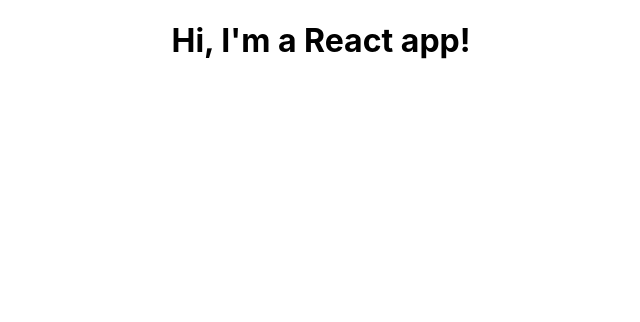
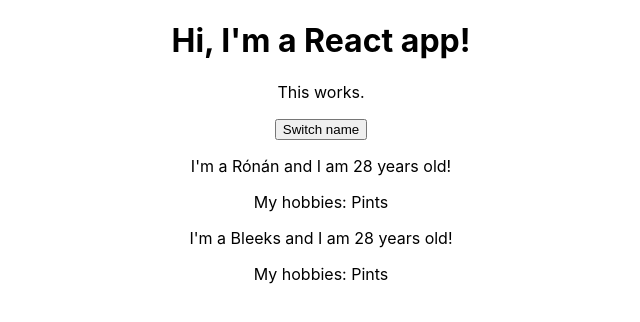
Before and after one commit to RonyOCuinn/learn-react, a React (Create React App) app: page / in a window 1280 px wide. Shown: the top 322 px of the page, without its empty margins (319-959 px from the left). Built offline with nearby package versions, Linux system fonts and the light colour scheme.

Commit message:
Continuing chapter 3

```diff
--- a/src/App.js
+++ b/src/App.js
@@ -1,12 +1,26 @@
-import React from 'react';
+import React, { Component } from 'react';
 import './App.css';
+import Person from './Person/Person';
 
-function App() {
-  return (
-    <div className="App">
-      <h1>Hi, I'm a React app!</h1>
-    </div>
-  );
+class App extends Component {
+  state = {
+    persons: [
+      { name: 'Rónán', age: 28 },
+      { name: 'Bleeks', age: 28 }
+    ]
+  }
+
+  render() {
+    return (
+      <div className="App">
+        <h1>Hi, I'm a React app!</h1>
+        <p>This works.</p>
+        <button>Switch name</button>
+        <Person name={this.state.persons[0].name} age={this.state.persons[0].age}>My hobbies: Pints</Person>
+        <Person name={this.state.persons[1].name} age={this.state.persons[1].age}>My hobbies: Pints</Person>
+      </div>
+    );
+  }
 }
 
 export default App;
--- /dev/null
+++ b/src/Person/Person.js
@@ -0,0 +1,11 @@
+import React from 'react';
+
+const person = (props) => {
+    return (
+    <div>
+        <p>I'm a {props.name} and I am {props.age} years old!</p>
+        <p>{props.children}</p>
+    </div>)
+};
+
+export default person;
```
